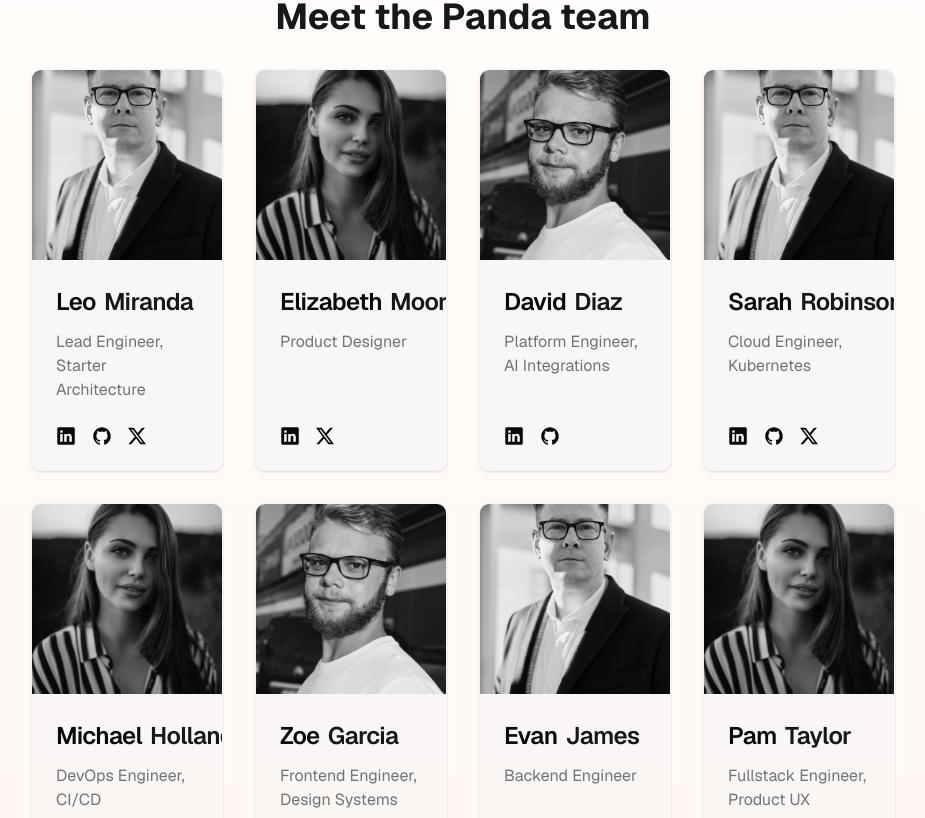
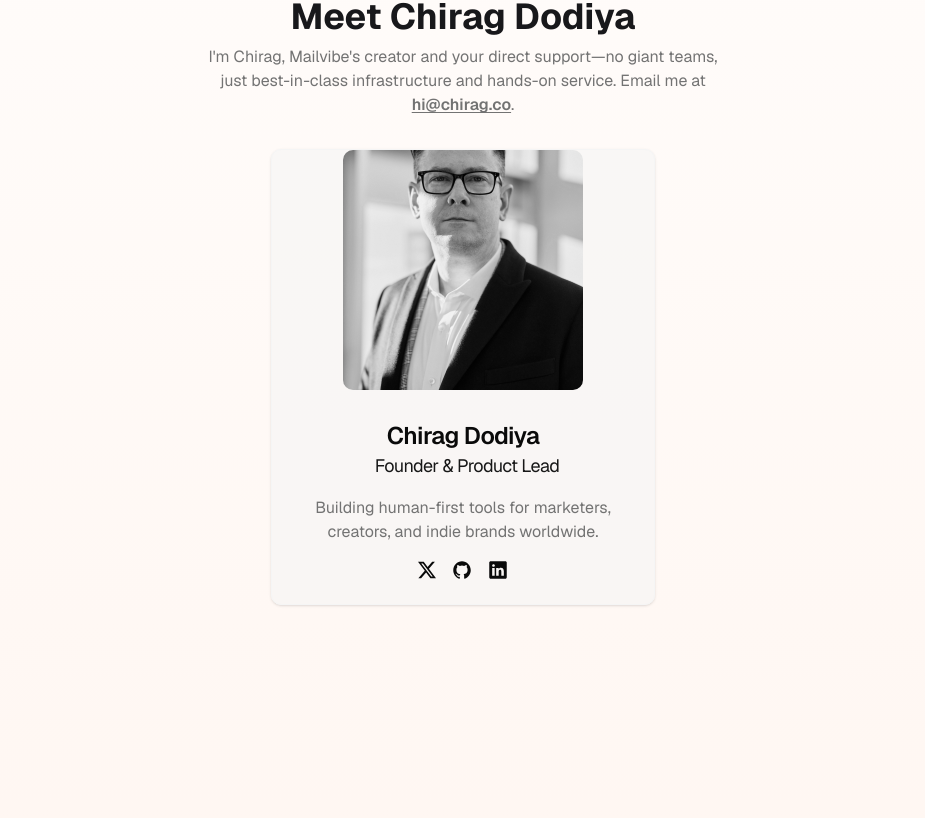
Before and after one commit to chiragbidx/ui-garden-fry, a Next.js app: page / in a window 1280 px wide. Shown: the part 5422-6240 px from the top of the page, without its empty margins (177-1102 px from the left). Built offline with nearby package versions, Linux system fonts and the light colour scheme.

Commit message:
Mailvibe Founder Team Area

```diff
--- a/components/home/LayoutTeamSection.tsx
+++ b/components/home/LayoutTeamSection.tsx
@@ -1,6 +1,6 @@
+import XIcon from "@/components/icons/x-icon";
 import GithubIcon from "@/components/icons/github-icon";
 import LinkedInIcon from "@/components/icons/linkedin-icon";
-import XIcon from "@/components/icons/x-icon";
 import {
   Card,
   CardContent,
@@ -10,227 +10,70 @@
 } from "@/components/ui/card";
 import Image from "next/image";
 import Link from "next/link";
-interface TeamProps {
-  imageUrl: string;
-  firstName: string;
-  lastName: string;
-  positions: string[];
-  socialNetworks: SocialNetworkProps[];
-}
-interface SocialNetworkProps {
-  name: string;
-  url: string;
-}
 export const LayoutTeamSection = () => {
-  const teamList: TeamProps[] = [
-    {
-      imageUrl: "/team1.jpg",
-      firstName: "Leo",
-      lastName: "Miranda",
-      positions: ["Lead Engineer", "Starter Architecture"],
-      socialNetworks: [
-        {
-          name: "LinkedIn",
-          url: "https://www.linkedin.com/in/leopoldo-miranda/",
-        },
-        {
-          name: "Github",
-          url: "https://github.com/leoMirandaa",
-        },
-        {
-          name: "X",
-          url: "https://x.com/leo_mirand4",
-        },
-      ],
-    },
-    {
-      imageUrl: "/team2.jpg",
-      firstName: "Elizabeth",
-      lastName: "Moore",
-      positions: ["Product Designer"],
-      socialNetworks: [
-        {
-          name: "LinkedIn",
-          url: "https://www.linkedin.com/in/leopoldo-miranda/",
-        },
-        {
-          name: "X",
-          url: "https://x.com/leo_mirand4",
-        },
-      ],
-    },
-    {
-      imageUrl: "/team3.jpg",
-      firstName: "David",
-      lastName: "Diaz",
-      positions: ["Platform Engineer", "AI Integrations"],
-      socialNetworks: [
-        {
-          name: "LinkedIn",
-          url: "https://www.linkedin.com/in/leopoldo-miranda/",
-        },
-        {
-          name: "Github",
-          url: "https://github.com/leoMirandaa",
-        },
-      ],
-    },
-    {
-      imageUrl: "/team1.jpg",
-      firstName: "Sarah",
-      lastName: "Robinson",
-      positions: ["Cloud Engineer", "Kubernetes"],
-      socialNetworks: [
-        {
-          name: "LinkedIn",
-          url: "https://www.linkedin.com/in/leopoldo-miranda/",
-        },
-        {
-          name: "Github",
-          url: "https://github.com/leoMirandaa",
-        },
-        {
-          name: "X",
-          url: "https://x.com/leo_mirand4",
-        },
-      ],
-    },
-    {
-      imageUrl: "/team2.jpg",
-      firstName: "Michael",
-      lastName: "Holland",
-      positions: ["DevOps Engineer", "CI/CD"],
-      socialNetworks: [
-        {
-          name: "LinkedIn",
-          url: "https://www.linkedin.com/in/leopoldo-miranda/",
-        },
-      ],
-    },
-    {
-      imageUrl: "/team3.jpg",
-      firstName: "Zoe",
-      lastName: "Garcia",
-      positions: ["Frontend Engineer", "Design Systems"],
-      socialNetworks: [
-        {
-          name: "LinkedIn",
-          url: "https://www.linkedin.com/in/leopoldo-miranda/",
-        },
-        {
-          name: "Github",
-          url: "https://github.com/leoMirandaa",
-        },
-      ],
-    },
-    {
-      imageUrl: "/team1.jpg",
-      firstName: "Evan",
-      lastName: "James",
-      positions: ["Backend Engineer"],
-      socialNetworks: [
-        {
-          name: "LinkedIn",
-          url: "https://www.linkedin.com/in/leopoldo-miranda/",
-        },
-        {
-          name: "Github",
-          url: "https://github.com/leoMirandaa",
-        },
-        {
-          name: "X",
-          url: "https://x.com/leo_mirand4",
-        },
-      ],
-    },
-    {
-      imageUrl: "/team2.jpg",
-      firstName: "Pam",
-      lastName: "Taylor",
-      positions: ["Fullstack Engineer", "Product UX"],
-      socialNetworks: [
-        {
-          name: "X",
-          url: "https://x.com/leo_mirand4",
-        },
-      ],
-    },
-  ];
-  const socialIcon = (socialName: string) => {
-    switch (socialName) {
-      case "LinkedIn":
-        return <LinkedInIcon />;
-      case "Github":
-        return <GithubIcon />;
-      case "X":
-        return <XIcon />;
-    }
-  };
-
   return (
     <section id="team" className="container mx-auto lg:w-[75%] py-24 sm:py-32">
       <div className="text-center mb-8">
         <h2 className="text-lg text-primary text-center mb-2 tracking-wider">
-          Team
+          Founder
         </h2>
 
         <h2 className="text-3xl md:text-4xl text-center font-bold">
-          Meet the Panda team
+          Meet Chirag Dodiya
         </h2>
+        <p className="text-muted-foreground mt-2 mb-6 max-w-[520px] mx-auto">
+          I'm Chirag, Mailvibe's creator and your direct support—no giant teams,
+          just best-in-class infrastructure and hands-on service. Email me at{" "}
+          <a href="mailto:hi@chirag.co" className="underline underline-offset-2 font-semibold">hi@chirag.co</a>.
+        </p>
       </div>
-
-      <div className="grid grid-cols-1 sm:grid-cols-2 lg:grid-cols-3 xl:grid-cols-4 gap-8">
-        {teamList.map(
-          (
-            { imageUrl, firstName, lastName, positions, socialNetworks },
-            index
-          ) => (
-            <Card
-              key={index}
-              className="bg-muted/60 dark:bg-card flex flex-col h-full overflow-hidden group/hoverimg"
-            >
+      <div className="flex flex-col items-center gap-8">
+        <Card className="bg-muted/60 dark:bg-card flex flex-col h-full overflow-hidden group/hoverimg max-w-sm mx-auto">
           <CardHeader className="p-0 gap-0">
-                <div className="h-full overflow-hidden">
+            <div className="h-full overflow-hidden flex items-center justify-center">
               <Image
-                    src={imageUrl}
-                    alt={`${firstName} ${lastName}`}
-                    width={300}
-                    height={300}
-                    className="w-full aspect-square object-cover saturate-0 transition-all duration-200 ease-linear size-full group-hover/hoverimg:saturate-100 group-hover/hoverimg:scale-[1.01]"
+                src="/team1.jpg"
+                alt="Chirag Dodiya"
+                width={240}
+                height={240}
+                className="w-[240px] aspect-square object-cover saturate-0 transition-all duration-200 ease-linear size-full group-hover/hoverimg:saturate-100 group-hover/hoverimg:scale-[1.01] rounded-lg"
               />
             </div>
-                <CardTitle className="py-6 pb-4 px-6">
-                  {firstName}
-                  <span className="text-primary ml-2">{lastName}</span>
+            <CardTitle className="py-6 pb-4 px-6 text-2xl flex flex-col items-center">
+              Chirag Dodiya
+              <span className="text-primary ml-2 block text-lg font-normal">Founder &amp; Product Lead</span>
             </CardTitle>
           </CardHeader>
-              {positions.map((position, index) => (
-                <CardContent
-                  key={index}
-                  className={`pb-0 text-muted-foreground ${
-                    index === positions.length - 1 && "pb-6"
-                  }`}
-                >
-                  {position}
-                  {index < positions.length - 1 && <span>,</span>}
+          <CardContent className="pb-0 text-muted-foreground text-center px-8">
+            Building human-first tools for marketers, creators, and indie brands worldwide.
           </CardContent>
-              ))}
-
-              <CardFooter className="space-x-4 mt-auto">
-                {socialNetworks.map(({ name, url }, index) => (
+          <CardFooter className="space-x-4 mt-4 flex justify-center">
             <Link
-                    key={index}
-                    href={url}
+              href="https://x.com/chiragdodiyadev"
               target="_blank"
               className="hover:opacity-80 transition-all"
+              aria-label="Chirag on X"
             >
-                    {socialIcon(name)}
+              <XIcon />
             </Link>
-                ))}
+            <Link
+              href="https://github.com/chiragdodiyadev"
+              target="_blank"
+              className="hover:opacity-80 transition-all"
+              aria-label="Chirag on Github"
+            >
+              <GithubIcon />
+            </Link>
+            <Link
+              href="https://linkedin.com/in/chiragdodiya"
+              target="_blank"
+              className="hover:opacity-80 transition-all"
+              aria-label="Chirag on LinkedIn"
+            >
+              <LinkedInIcon />
+            </Link>
           </CardFooter>
         </Card>
-          )
-        )}
       </div>
     </section>
   );
```
Lines whose indentation alone changed are shown as unchanged.
